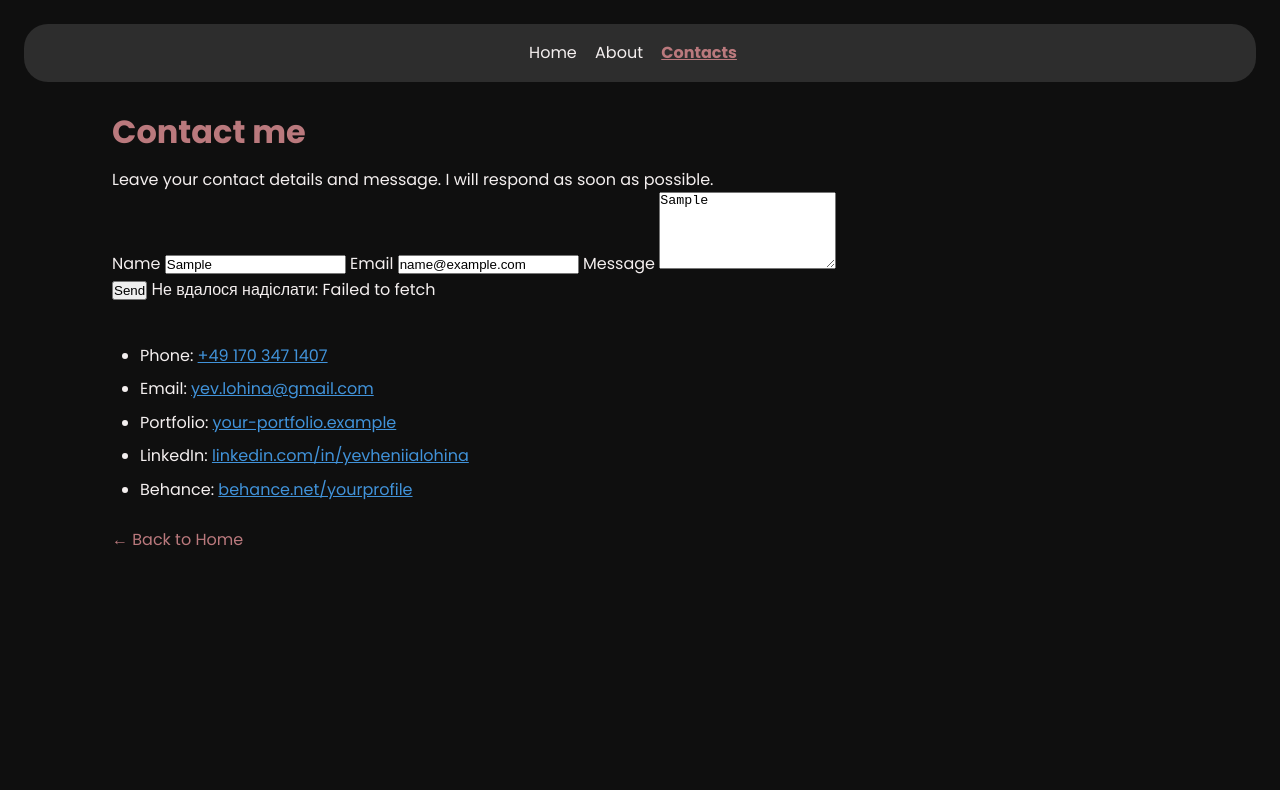
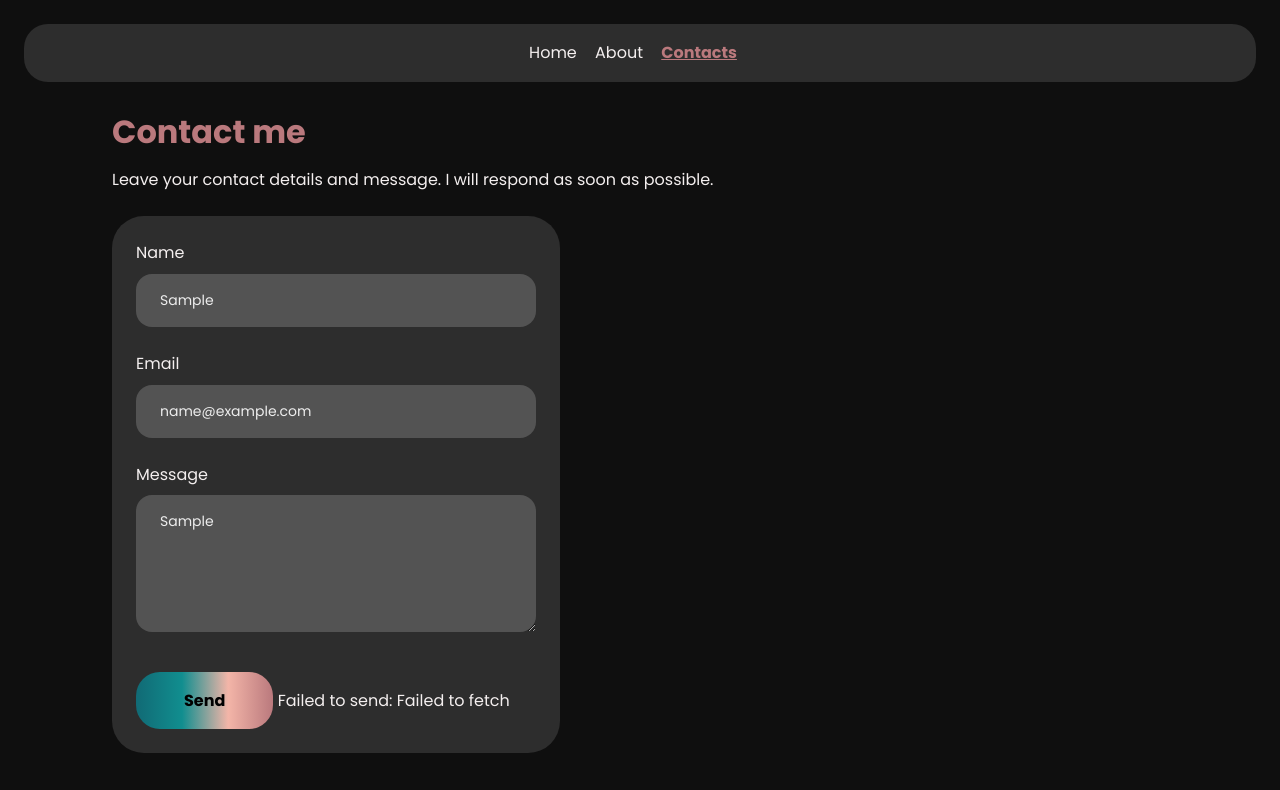
Before and after one commit to yevlohina/my-website, a plain HTML site: page contacts.html in a window 1280 px wide. Both pictures are taken after typing "Sample", "name@example.com", "Sample" into the empty fields and a click on the button "Send". Shown: the top 790 px of the page. Drawn offline with Linux system fonts and the light colour scheme; no server answers.

```diff
--- a/contacts.html
+++ b/contacts.html
@@ -22,28 +22,31 @@
           Leave your contact details and message. I will respond as soon as
           possible.
         </p>
-        <form id="contact-form">
-          <label>
+        <form class="form" id="contact-form">
+          <label class="form-label">
             <span>Name</span>
             <input
+              class="form-input"
               type="text"
               name="name"
               placeholder="Enter your name"
               required
             />
           </label>
-          <label>
+          <label class="form-label">
             <span>Email</span>
             <input
+              class="form-input"
               type="email"
               name="email"
               placeholder="example@mail.com"
               required
             />
           </label>
-          <label>
+          <label class="form-label">
             <span>Message</span>
             <textarea
+              class="form-input"
               name="message"
               rows="5"
               placeholder="What are you interested in?"
@@ -51,7 +54,7 @@
             ></textarea>
           </label>
           <div>
-            <button type="submit">Send</button>
+            <button class="btn" type="submit">Send</button>
             <span id="status"></span>
           </div>
         </form>
--- a/script.js
+++ b/script.js
@@ -55,7 +55,7 @@ form.addEventListener("submit", async (event) => {
     }).format(new Date())}`,
   ].join("\n");
 
-  renderStatus("Надсилаємо...", "");
+  renderStatus("Sending...", "");
 
   try {
     const response = await fetch(apiUrl, {
@@ -75,10 +75,10 @@ form.addEventListener("submit", async (event) => {
       throw new Error(errorData.description || "Произошла ошибка Telegram API");
     }
 
-    renderStatus("Повідомлення надіслано ✅", "success");
+    renderStatus("Message sent ✅", "success");
     form.reset();
   } catch (error) {
     console.error(error);
-    renderStatus(`Не вдалося надіслати: ${error.message}`, "error");
+    renderStatus(`Failed to send: ${error.message}`, "error");
   }
 });
--- a/styles.css
+++ b/styles.css
@@ -183,6 +183,11 @@ th {
   background: #2d2d2d;
 }
 
+
+.img-star{
+  width: 32px;
+}
+
 /* ===== Contacts page ===== */
 ul {
   padding-left: 20px;
@@ -205,6 +210,34 @@ a.back {
 
 a.back:hover {
   text-decoration: underline;
+}
+
+.form {
+  display: flex;
+  flex-direction: column;
+  padding: 24px;
+  margin: 24px 0;
+  gap: 24px;
+  background-color: #2d2d2d;
+  border-radius: 32px;
+  max-width: 400px;
+}
+
+.form-label {
+  display: flex;
+  flex-direction: column;
+  gap: 8px;
+}
+
+.form-input {
+  padding: 16px 24px;
+  border-radius: 16px;
+  border: none;
+  font-family: poppins;
+  font-size: 14px;
+  font-weight: 400;
+  color: rgb(237, 237, 237);
+  background-color: #535353;
 }
 
 /* ===== Footer ===== */
```
Also changed, not shown: about.html (+48 -5 lines), images/star.png (added).
